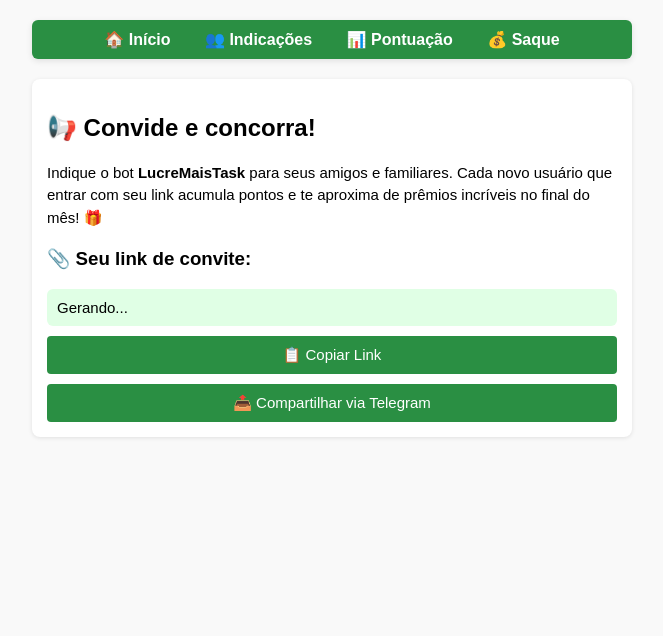
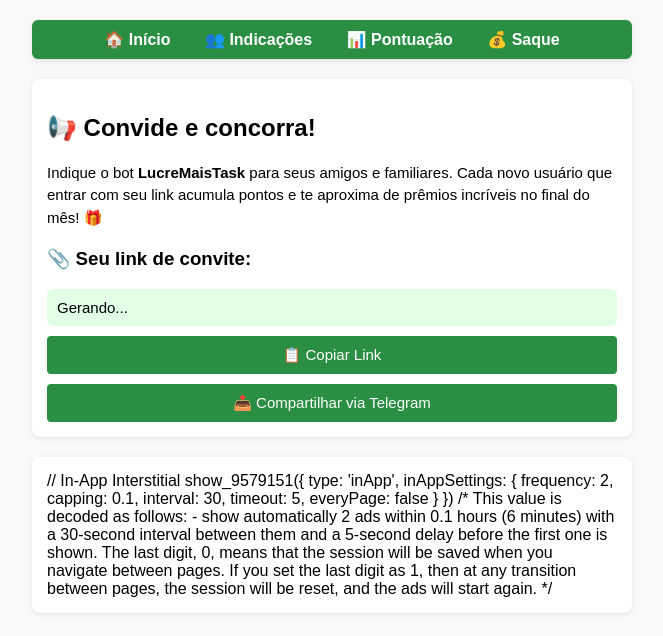
Before and after one commit to chensonbh763/telegrambot, a website: page public/indicacoes.html in a window 1280 px wide. Shown: the whole page, without its empty margins (308-971 px from the left). Drawn offline with Linux system fonts and the light colour scheme; a script that the page names is missing.

Commit message:
Update indicacoes.html

```diff
--- a/public/indicacoes.html
+++ b/public/indicacoes.html
@@ -92,6 +92,32 @@
     <button onclick="compartilharTelegram()">📤 Compartilhar via Telegram</button>
   </div>
 
+<div class="card">
+// In-App Interstitial
+
+show_9579151({
+  type: 'inApp',
+  inAppSettings: {
+    frequency: 2,
+    capping: 0.1,
+    interval: 30,
+    timeout: 5,
+    everyPage: false
+  }
+})
+
+/*
+This value is decoded as follows:
+- show automatically 2 ads
+  within 0.1 hours (6 minutes)
+  with a 30-second interval between them
+  and a 5-second delay before the first one is shown.
+  The last digit, 0, means that the session will be saved when you navigate between pages.
+  If you set the last digit as 1, then at any transition between pages,
+  the session will be reset, and the ads will start again.
+*/
+</div>
+
   <script>
     const tg = window.Telegram.WebApp;
     const telegramID = tg.initDataUnsafe?.user?.id;
```
